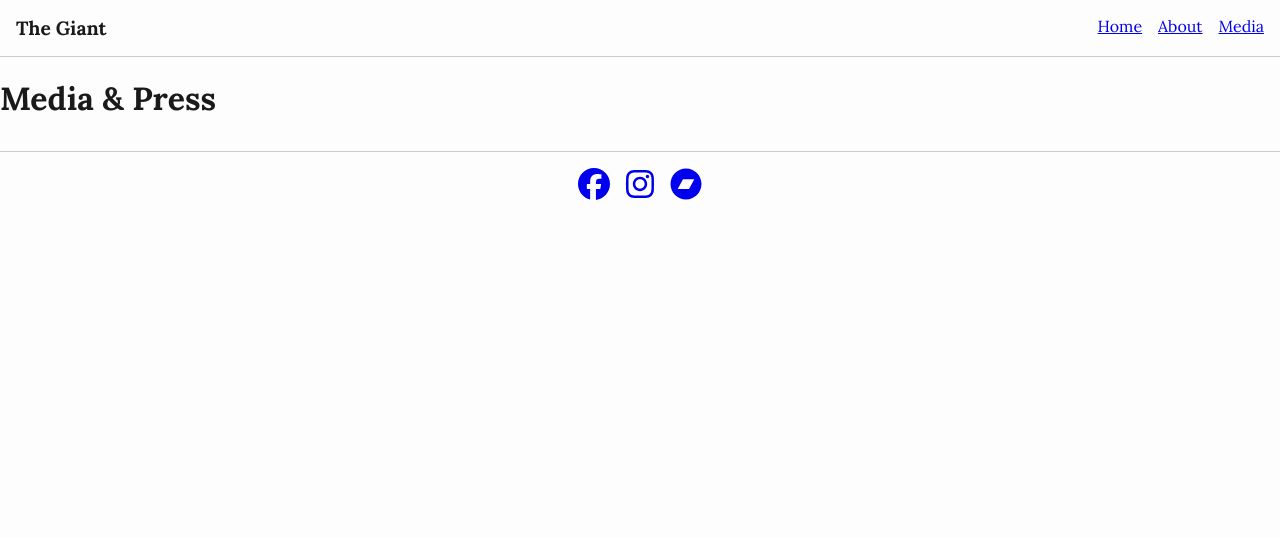
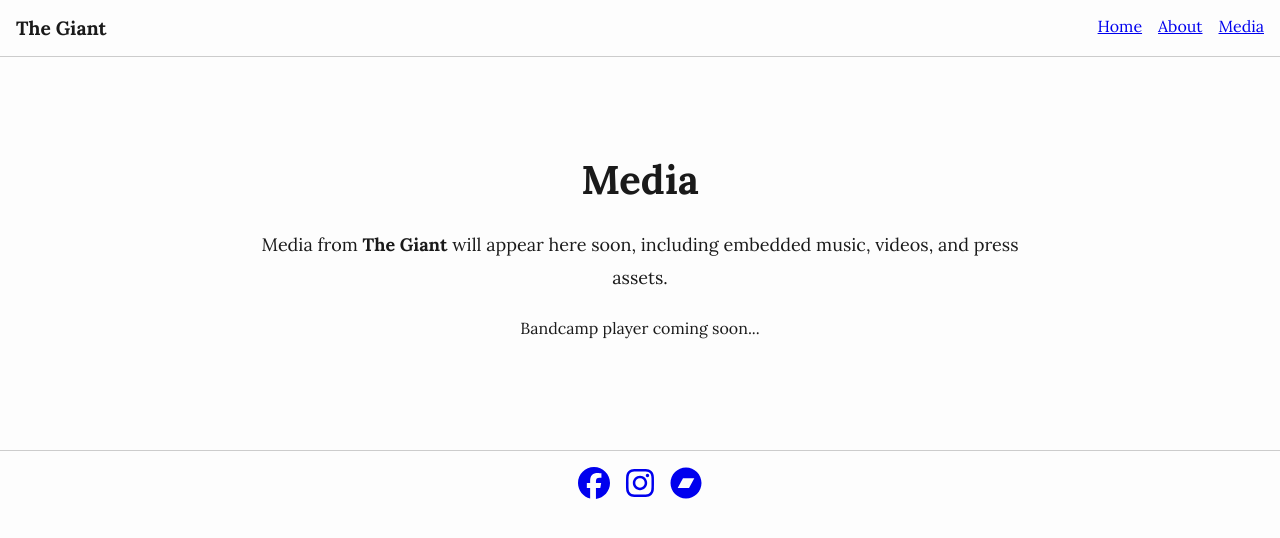
Before and after one commit to Ed-Radcliffe/thegiant, a React (Create React App) app in the folder frontend/: page /media in a window 1280 px wide. Shown: the top 538 px of the page. Built offline with nearby package versions, Linux system fonts and the light colour scheme.

Commit message:
Add placeholder media page.

```diff
--- a/frontend/src/pages/Media.js
+++ b/frontend/src/pages/Media.js
@@ -1,5 +1,22 @@
+import React from 'react';
+
 function Media() {
-  return <h1>Media & Press</h1>;
+  return (
+    <section className="section">
+      <h2 className="section-title">Media</h2>
+
+      <p className="text-block">
+        Media from <strong>The Giant</strong> will appear here soon, including
+        embedded music, videos, and press assets.
+      </p>
+
+      <div className="media-placeholder">
+        <div className="media-box">
+          <p className="media-text">Bandcamp player coming soon...</p>
+        </div>
+      </div>
+    </section>
+  );
 }
 
 export default Media;
```
